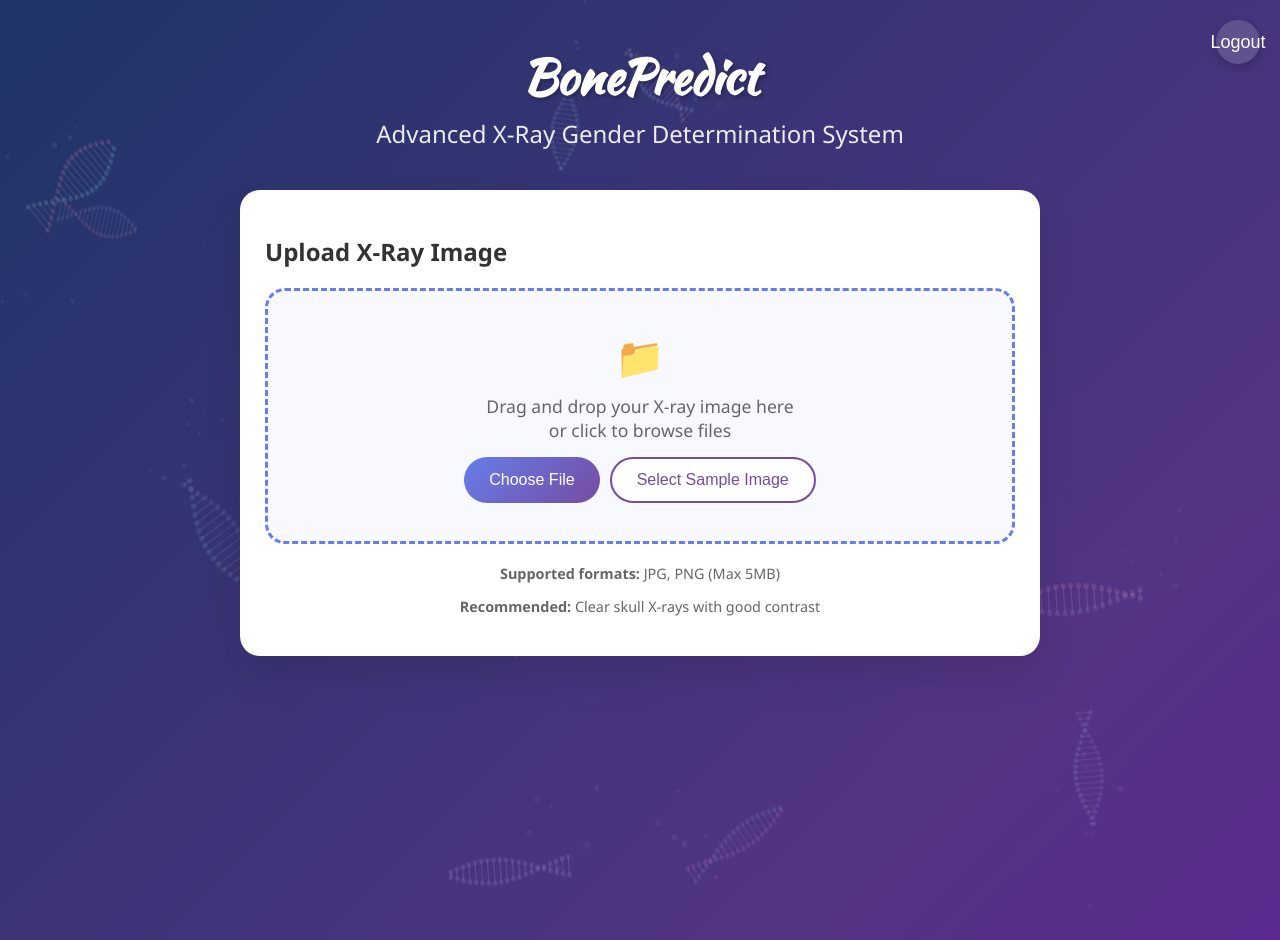
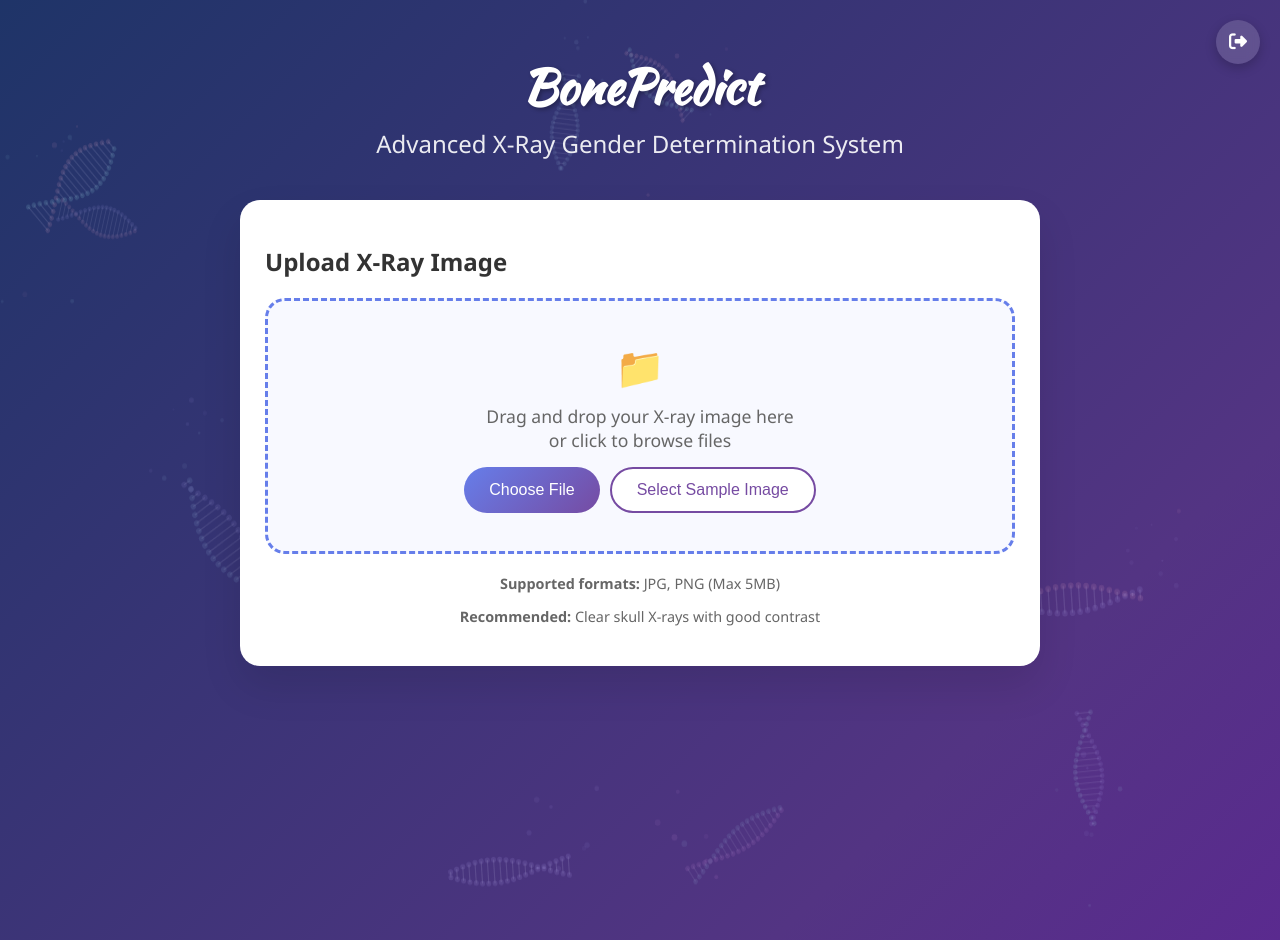
Before and after one commit to Helena1743/Skull-X-Ray-Gender-Classifier, a Flask app: page / in a window 1280 px wide. Run offline with Flask 3, Linux system fonts and the light colour scheme; the visitor is signed in with stand-in values (Sample User, id 1).

Commit message:
Update index.html

```diff
--- a/templates/index.html
+++ b/templates/index.html
@@ -6,6 +6,7 @@
     <meta name="viewport" content="width=device-width, initial-scale=1.0">
     <link rel="stylesheet" href="{{ url_for('static', filename='style.css') }}">
     <link href="https://fonts.googleapis.com/css2?family=Kaushan+Script&display=swap" rel="stylesheet">
+    <link rel="stylesheet" href="https://cdnjs.cloudflare.com/ajax/libs/font-awesome/6.5.0/css/all.min.css" />
     <style>
         .sample-thumb {
             width: 200px; /* Increased from default */
@@ -23,11 +24,14 @@
 <body>
     <canvas id="dnaCanvas"></canvas>
     <div class="container">
-        <div class="logout-container">
-            <form action="{{ url_for('auth.logout') }}" method="get">
-                <button type="submit" class="logout-btn">Logout</button>
-            </form>
-        </div>
+    <div class="logout-container">
+        <form action="{{ url_for('auth.logout') }}" method="get">
+            <button type="submit" class="logout-btn" title="Logout">
+                <i class="fas fa-right-from-bracket"></i>
+            </button>
+        </form>
+    </div>
+</div>
         <div class="header">
             <h1 id="logo">BonePredict</h1>
             <p>Advanced X-Ray Gender Determination System</p>
```
